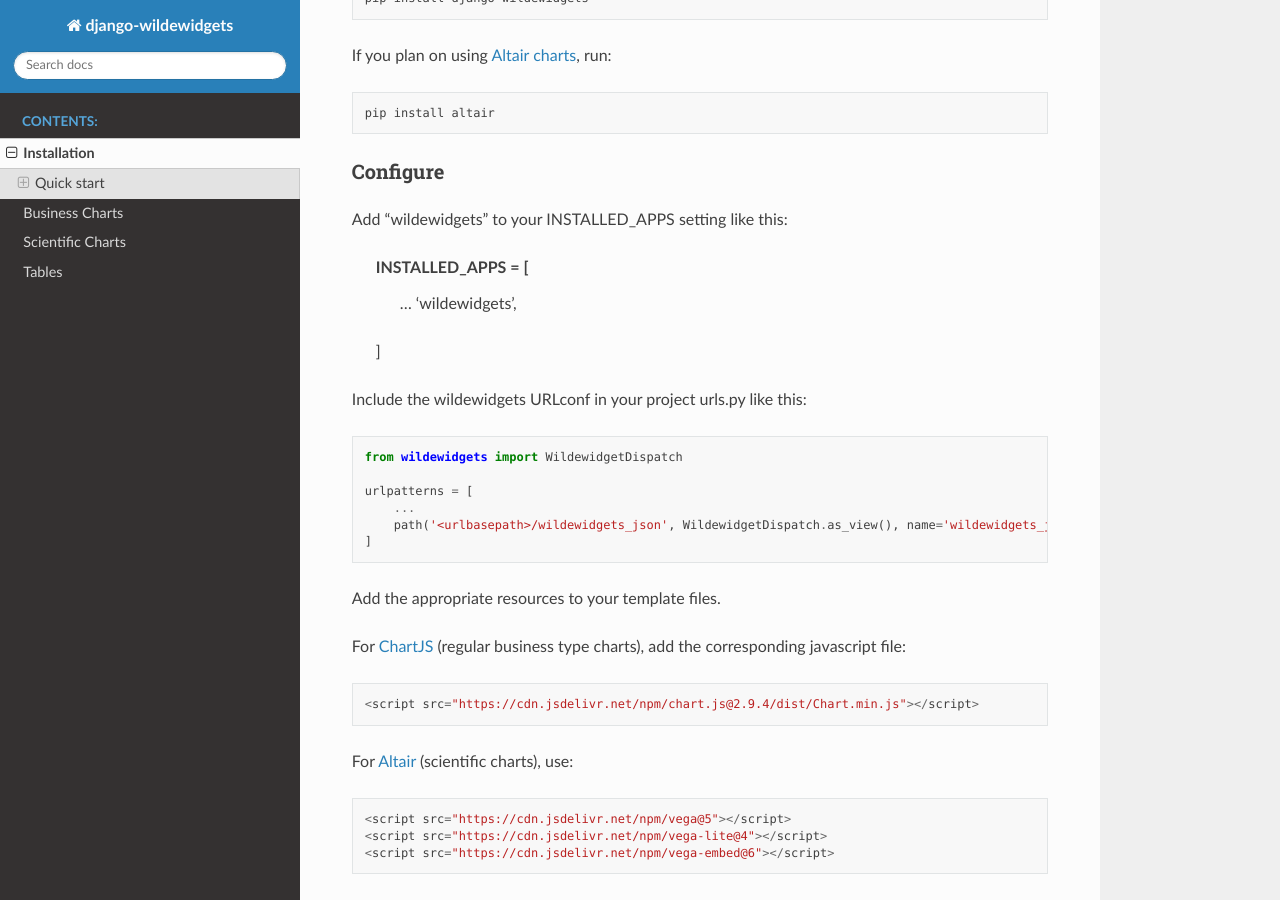
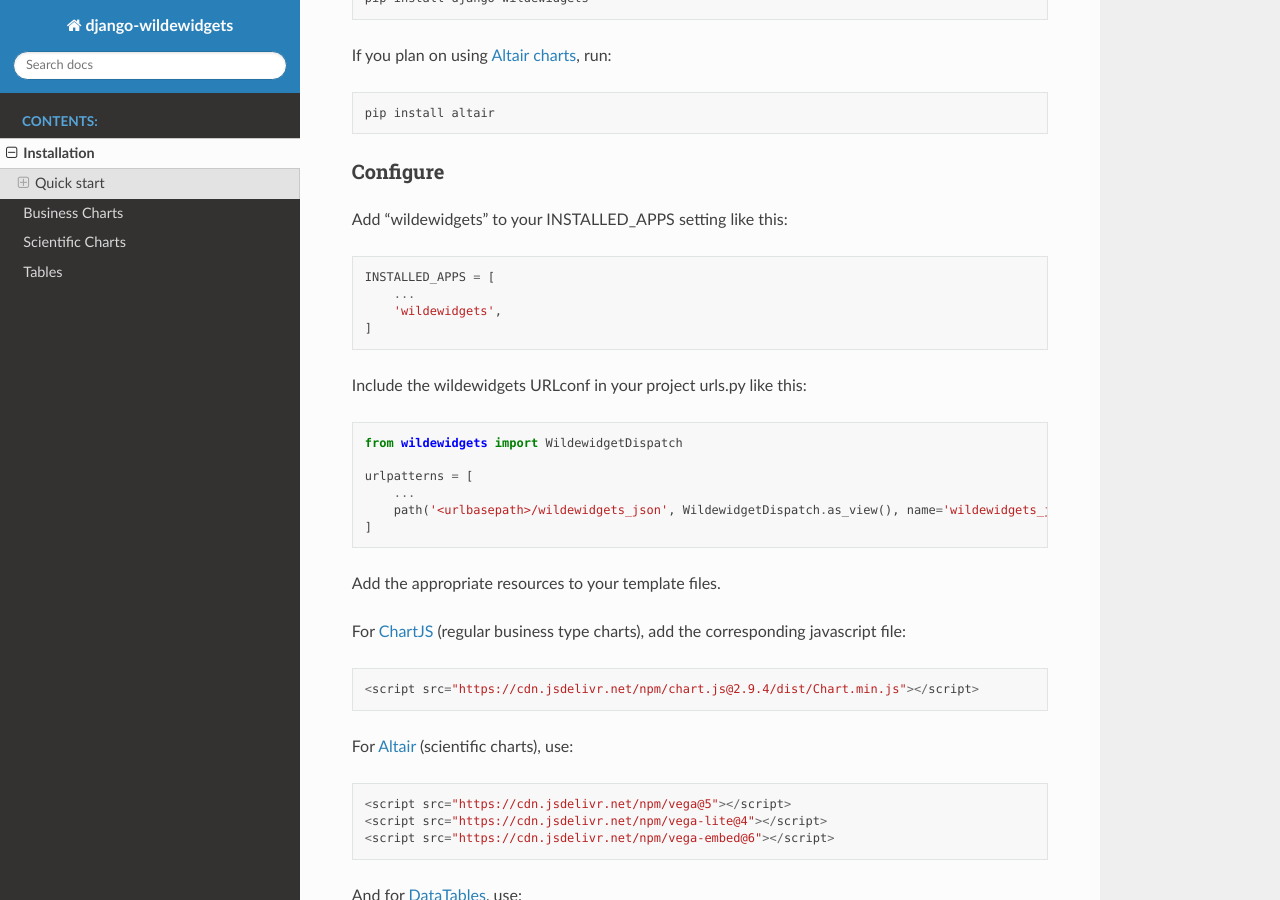
Before and after one commit to caltechads/django-wildewidgets, a Sphinx documentation site: the page built from docs/install.rst, in a window 1280 px wide and 900 px high, scrolled down 361 px. Built offline with Sphinx 7.4.7 and the Read the Docs theme 2.0.0, drawn with Linux system fonts in a browser that asks for light colours.

Commit message:
docs: fix

```diff
--- a/docs/install.rst
+++ b/docs/install.rst
@@ -22,7 +22,7 @@ If you plan on using `Altair charts <https://github.com/altair-viz/altair>`_, ru
 Configure
 ---------
 
-Add "wildewidgets" to your INSTALLED_APPS setting like this:
+Add "wildewidgets" to your INSTALLED_APPS setting like this::
 
     INSTALLED_APPS = [
         ...
```
